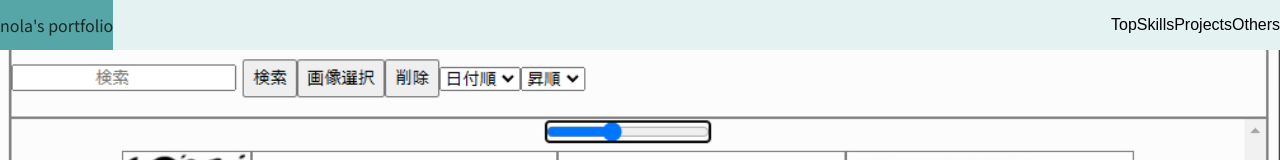
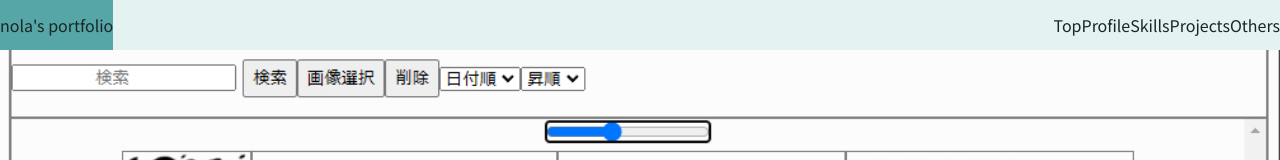
Before and after one commit to no-la/my-portfolio-for-2026, a React (Vite) app: page / in a window 1280 px wide. Shown: the top 160 px of the page. Built offline with nearby package versions, Linux system fonts and the light colour scheme.

Commit message:
add section jump process of nav buttons

```diff
--- a/src/app/App.jsx
+++ b/src/app/App.jsx
@@ -83,6 +83,10 @@ const globalStyles = (theme) => css`
   button {
     font-size: ${theme.fontSizes.normal};
   }
+  button:hover {
+    background-color: ${theme.colors.primary};
+    cursor: pointer;
+  }
 `;
 
 const App = () => {
--- a/src/app/my-header/my-header.jsx
+++ b/src/app/my-header/my-header.jsx
@@ -23,26 +23,34 @@ const pageIconStyle = (theme) => css`
   background-color: ${theme.colors.primary};
   line-height: ${height};
 `;
+const navButtonStyle = (theme) => css`
+  /* reset */
+  text-decoration: none;
+  color: ${theme.colors.text};
+`;
 
 const MyHeader = () => {
   return (
-    <header css={headerStyle}>
+    <header css={headerStyle} id="top">
       <div css={pageIconStyle}>nola&apos;s portfolio</div>
       <nav css={navStyle}>
-        {['Top', 'Skills', 'Projects', 'Others'].map(
-          (t) => {
-            return (
-              <SimpleButton
-                key={`headre-${t}-button`}
-                onClick={() =>
-                  console.log(`${t} is clicked!`)
-                }
-              >
-                {t}
-              </SimpleButton>
-            );
-          },
-        )}
+        {[
+          'Top',
+          'Profile',
+          'Skills',
+          'Projects',
+          'Others',
+        ].map((t, i) => {
+          return (
+            <a
+              key={i}
+              href={`#${t.toLowerCase()}`}
+              css={navButtonStyle}
+            >
+              {t}
+            </a>
+          );
+        })}
       </nav>
     </header>
   );
--- a/src/app/my-profile/my-profile.jsx
+++ b/src/app/my-profile/my-profile.jsx
@@ -15,7 +15,7 @@ const wrapStyle = css`
 
 const MyProfile = () => {
   return (
-    <section>
+    <section id="profile">
       <SectionHeader>Profile</SectionHeader>
       <div css={wrapStyle}>
         <div>
```
